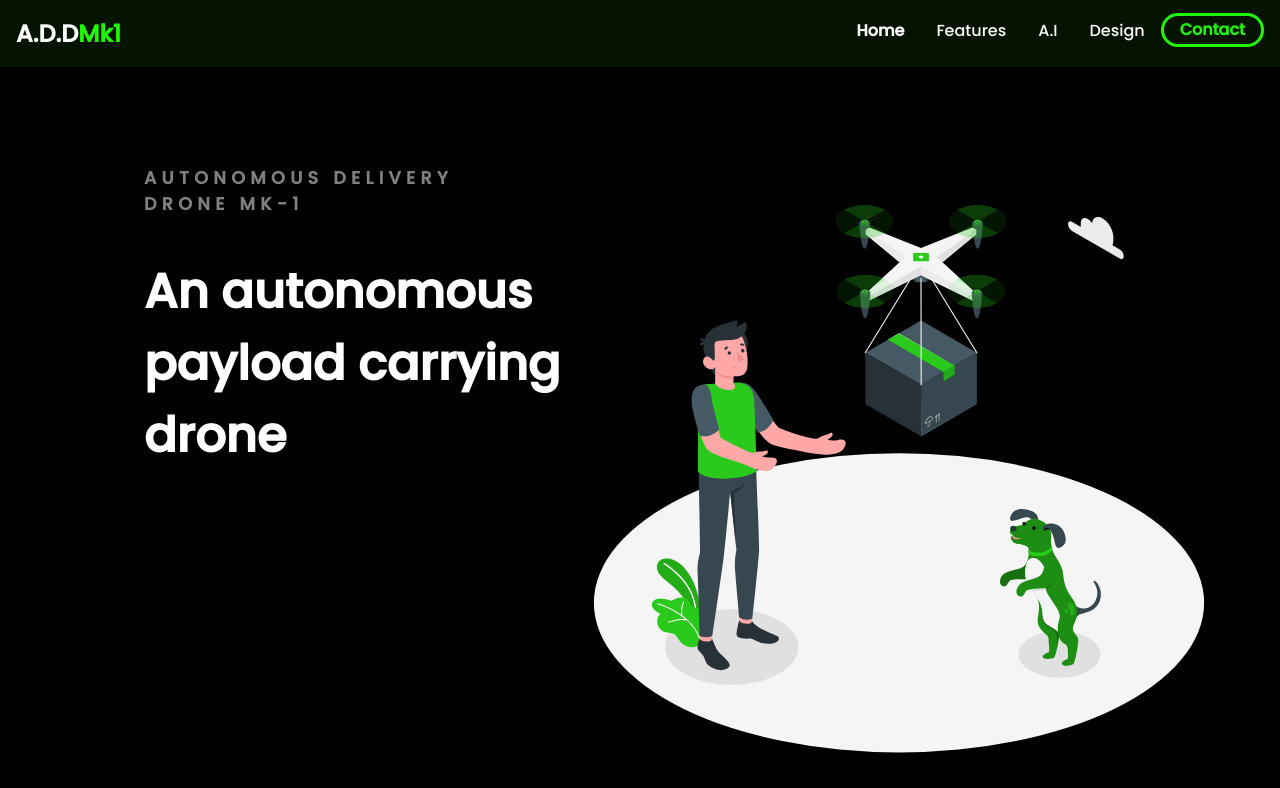
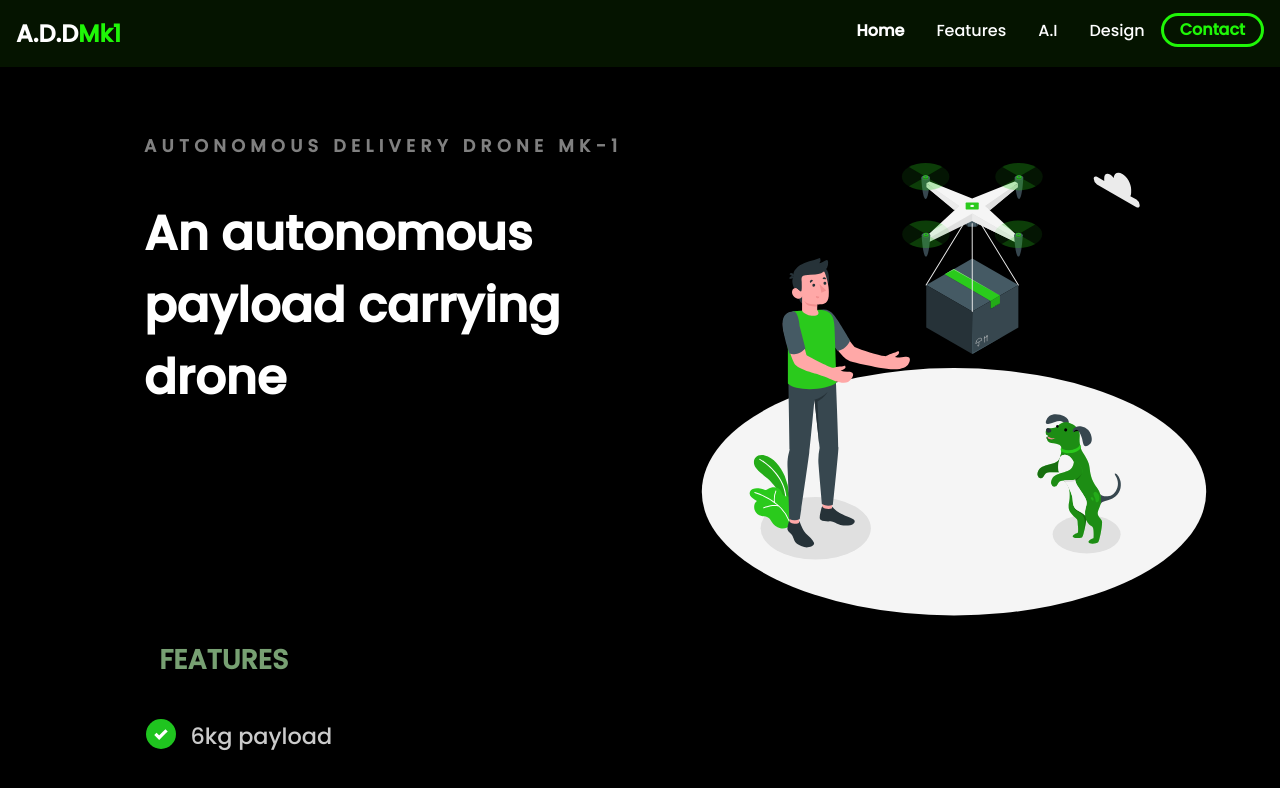
Before and after one commit to prithvi60/A.D.D-Mk-1, a plain HTML site: page index.html in a window 1280 px wide. Shown: the top 788 px of the page. Drawn offline with Linux system fonts and the light colour scheme.

Commit message:
desktop img size changes

```diff
--- a/css/main.scss
+++ b/css/main.scss
@@ -329,7 +329,7 @@ grid-template-columns: 180px auto;
     }
 
     section{
-        padding: 2em 4em;
+        padding: 0em 4em;
     }
     .hero .container{
         display: flex;
@@ -343,14 +343,14 @@ grid-template-columns: 180px auto;
 
         h1{
             font-size: 3em;
-            width: 130%;
+            width: 110%;
             color: rgb(255, 255, 255);
         }
       }
     }
 
 .hero-img{
-    width: 55%;
+    width: 45.5%;
     height: auto;
     margin-right:0em ;
 }
```
Also changed, not shown: css/main.css, 1 other file.
